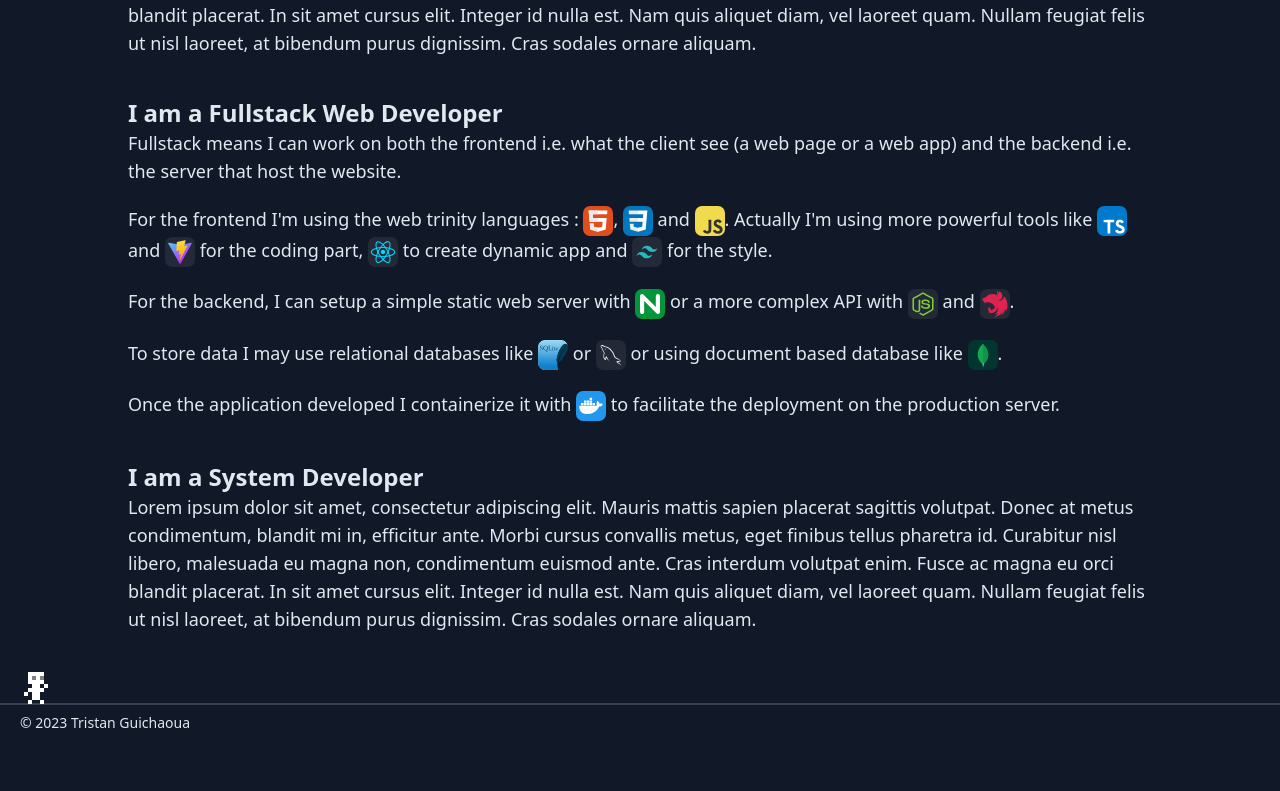
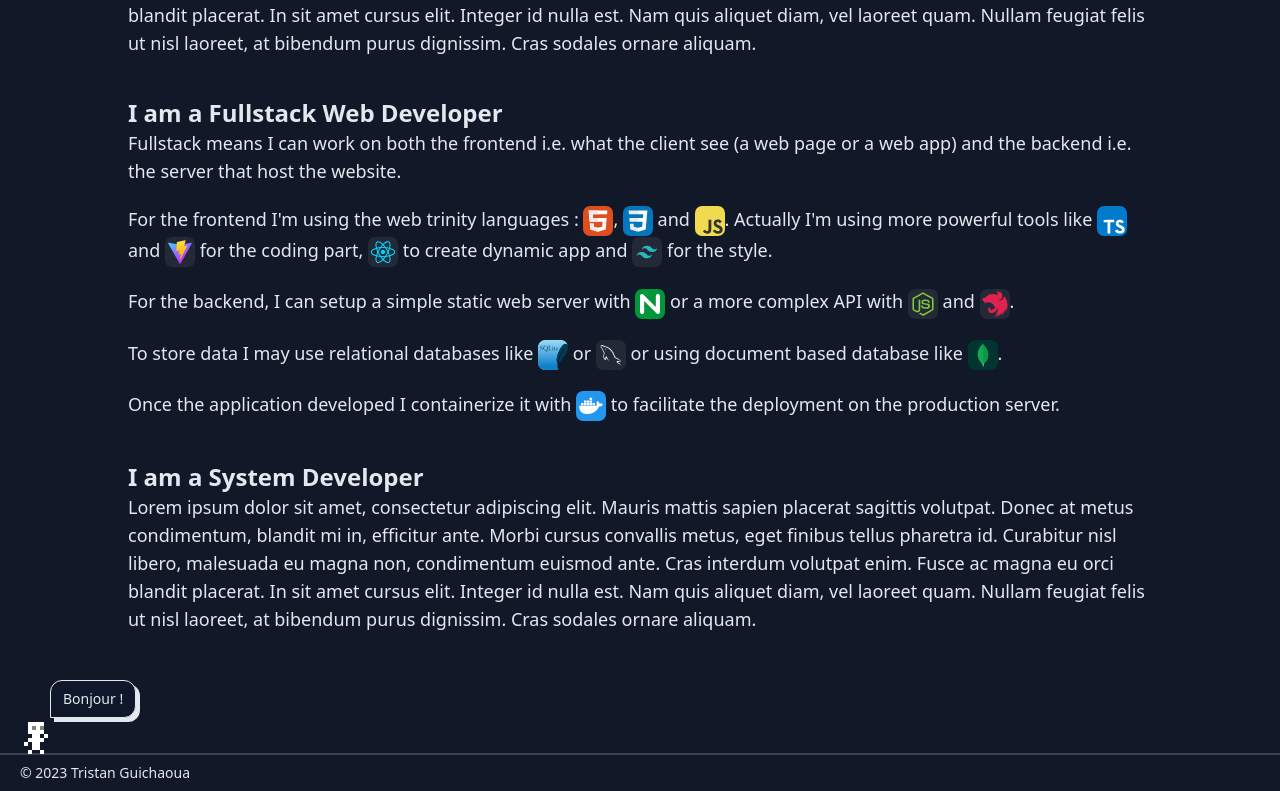
Before and after one commit to tguichaoua/tguichaoua.github.io, a React (Vite) app: page / in a window 1280 px wide. Shown: the part 523-1314 px from the top of the page. Before the commit the page ends 1264 px from the top, so only its background shows below. Built offline with nearby package versions, Linux system fonts and the light colour scheme.

Commit message:
🥚 tiny guy says Bonjour !

```diff
--- a/src/routes/root.tsx
+++ b/src/routes/root.tsx
@@ -69,7 +69,7 @@ export function Root() {
 
       <Outlet />
 
-      <footer className="px-5 py-2 mt-[50px] text-xs sm:text-sm border-t-2 border-t-gray-700 dark:border-t-gray-200">
+      <footer className="px-5 py-2 mt-[100px] text-xs sm:text-sm border-t-2 border-t-gray-700 dark:border-t-gray-200">
         <div className="absolute translate-y-[calc(-100%-9px)]">
           <TinyGuy
             width={32}
@@ -77,6 +77,11 @@ export function Root() {
             onDoubleClick={onTinyGuyDoubleClick}
           />
         </div>
+        <div className="absolute translate-y-[calc(-100%-45px)] translate-x-[30px] max-w-[30%]">
+          <div className="px-3 py-2 border rounded-r-xl rounded-tl-xl bg-slate-900 shadow-solid">
+            Bonjour !
+          </div>
+        </div>
         © 2023 Tristan Guichaoua
       </footer>
     </>
```
